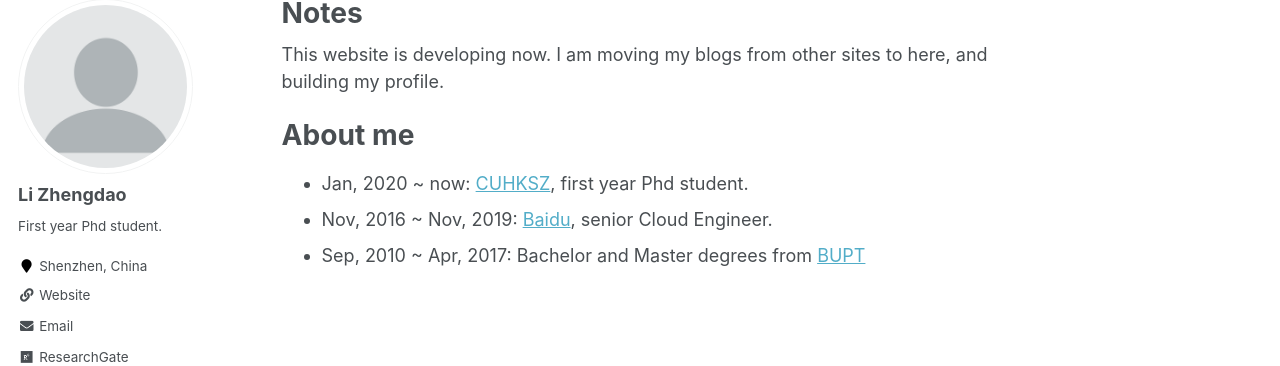
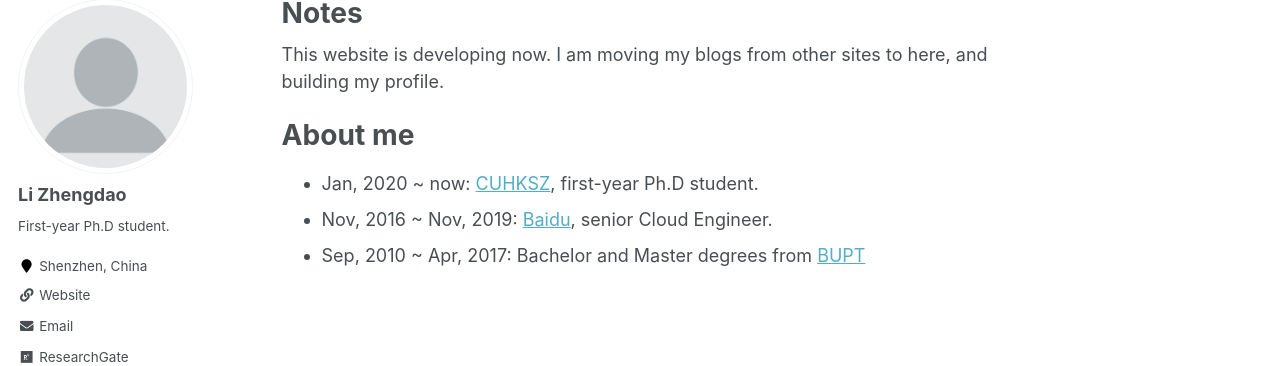
Before and after one commit to zhengdaoli/zhengdaoli.github.io, a Jekyll site: the page built from _pages/about.md, in a window 1280 px wide. Shown: the part 119-485 px from the top of the page. Built offline with Jekyll 4.4.1, drawn with Linux system fonts in a browser that asks for light colours; some web fonts are replaced.

Commit message:
'update'

```diff
--- a/_config.yml
+++ b/_config.yml
@@ -82,7 +82,7 @@ analytics:
 author:
   name             : "Li Zhengdao"
   avatar           : "profile.png"
-  bio              : "First year Phd student."
+  bio              : "First-year Ph.D student."
   location         : "Shenzhen, China"
   pubmed           : "https://www.ncbi.nlm.nih.gov/pubmed/?term=john+snow"
   googlescholar    : "not yet"
--- a/_pages/about.md
+++ b/_pages/about.md
@@ -13,6 +13,6 @@ This website is developing now. I am moving my blogs from other sites to here, a
 About me
 ======
 
-* Jan, 2020 ~ now: [CUHKSZ](https://www.cuhk.edu.cn/), first year Phd student.
+* Jan, 2020 ~ now: [CUHKSZ](https://www.cuhk.edu.cn/), first-year Ph.D student.
 * Nov, 2016 ~ Nov, 2019: [Baidu](https://www.baidu.com/), senior Cloud Engineer.
 * Sep, 2010 ~ Apr, 2017: Bachelor and Master degrees from [BUPT](https://www.bupt.edu.cn/)
```
